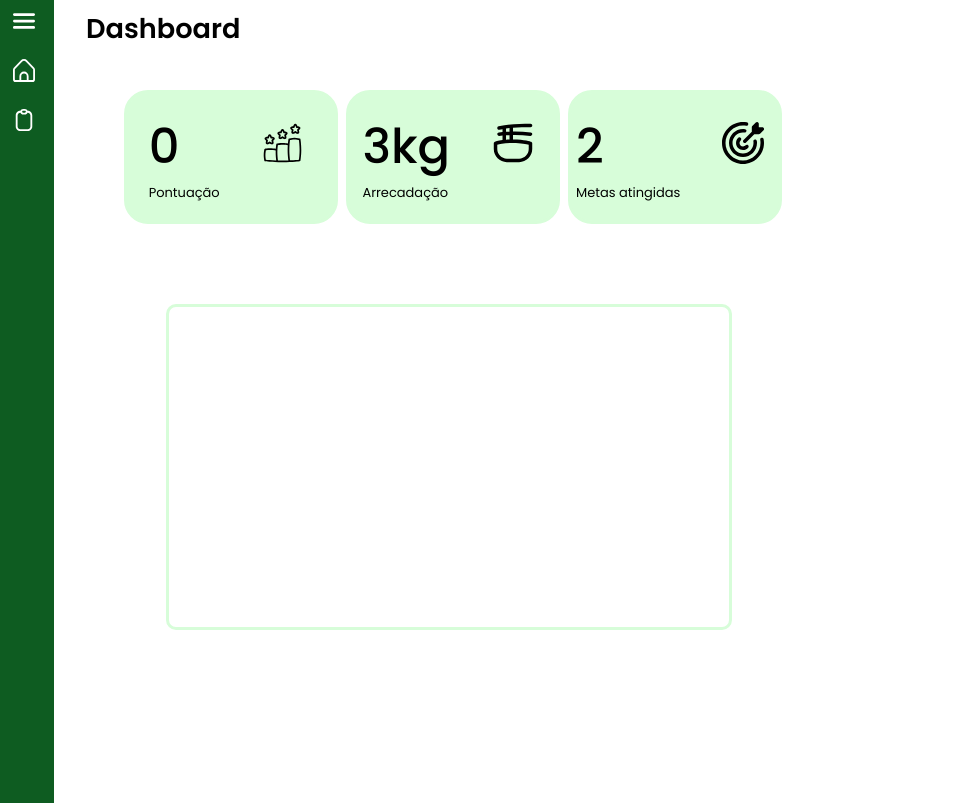
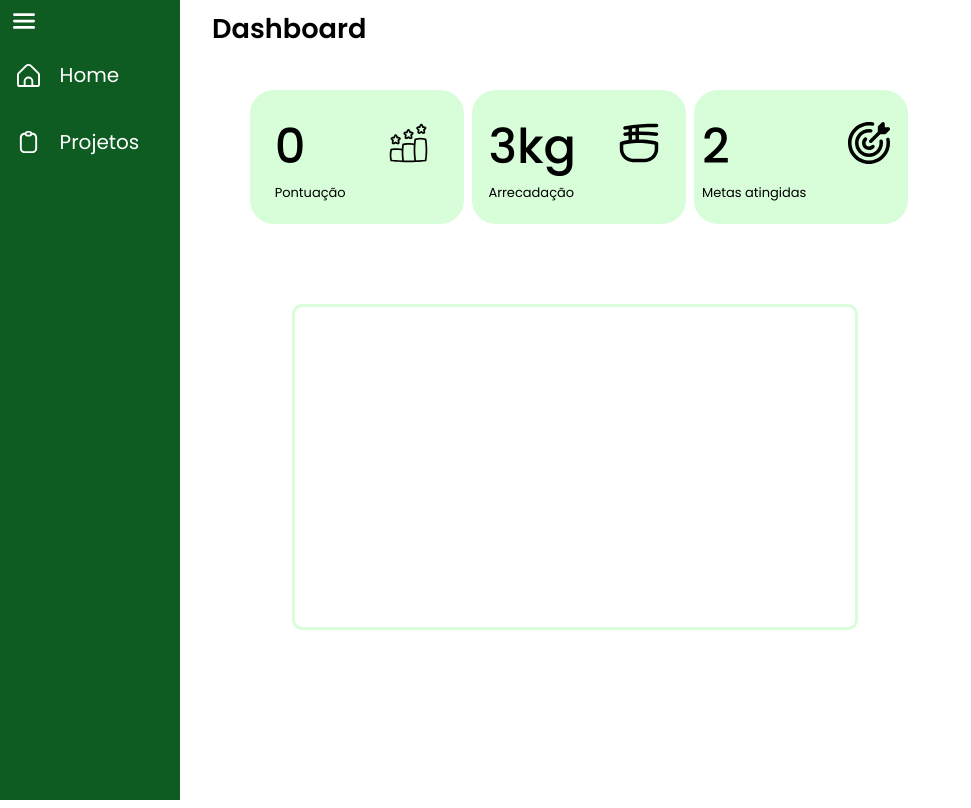
Before and after one commit to 2025-2-MCC2/Projeto4, a React (Vite) app in the folder frontend/frontend-empathize/: page / in a window 1280 px wide. Shown: the whole page, without its empty margins (0-971 px from the left). Built offline with nearby package versions, Linux system fonts and the light colour scheme.

Commit message:
FInalizei o menu lateral

```diff
--- a/frontend/frontend-empathize/src/components/Navigator/index.jsx
+++ b/frontend/frontend-empathize/src/components/Navigator/index.jsx
@@ -1,4 +1,5 @@
 import styles from "./style.module.css";
+import "./style.module.css";
 import menuIcon from "../../assets/menu-hamburguer.svg";
 import homeIcon from "../../assets/casa.svg";
 import pranchetaIcon from "../../assets/prancheta.svg";
@@ -6,14 +7,27 @@ import pranchetaIcon from "../../assets/prancheta.svg";
 export default function Navigator() {
     return (
         <>
-            <div className={styles.nav}>
-                <aside>
-                    <nav>
+            <div >
+                <nav className={styles.menuLateral}>
+                    <div className={styles.btnExpandir}>
                         <img src={menuIcon} alt="" className={styles.icons} />
-                        <img src={homeIcon} alt="" className={styles.icons} />
-                        <img src={pranchetaIcon} alt="" className={styles.icons}/>
-                    </nav>
-                </aside>
+                    </div>
+
+                    <ul>
+                        <li className={styles.itemMenu}>
+                            <a href="#">
+                                <span className="icon"><img src={homeIcon} alt="" className={styles.icons} /></span>
+                                <span className={styles.txtLink}>Home</span>
+                            </a>
+                        </li>
+                        <li className={styles.itemMenu}>
+                            <a href="#">
+                                <span className="icon"><img src={pranchetaIcon} alt="" className={styles.icons}/></span>
+                                <span className={styles.txtLink}>Projetos</span>
+                            </a>
+                        </li>
+                    </ul>
+                </nav>
             </div>
         </>
     );
--- a/frontend/frontend-empathize/src/components/Navigator/style.module.css
+++ b/frontend/frontend-empathize/src/components/Navigator/style.module.css
@@ -1,12 +1,4 @@
-.nav {
-    width: 3rem;
-    height: 100vh;
-    border: solid #0e5c21;
-    background-color: #0e5c21;
-    display: flex;
-    flex-direction: column;
-    align-items: center;
-}
+
 
 .icons {
     width: 1.4rem;
@@ -15,3 +7,46 @@
     margin: 10px;
     cursor: pointer;
 }
+
+.menuLateral {
+    width: 55px;
+    height: 100vh;
+    background-color: #0e5c21;
+    overflow: hidden;
+    transition: .5s;
+}
+
+.menuLateral:hover {
+    width: 180px;
+}
+
+.btnExpandir {
+    width: 100%;
+    margin-left: 3px;
+}
+
+ul {
+    height: 100%;
+    list-style-type: none;
+}
+
+.itemMenu {
+    transition: .5s;
+}
+
+.itemMenu:hover {
+    background-color: #03b825;
+}
+
+a {
+    color: #fff;
+    text-decoration: none;
+    font-size: 20px;
+    padding: 5px 4%;
+    display: flex;
+    line-height: 42px;
+}
+
+.txtLink {
+    margin-left: 10px;
+}
```
